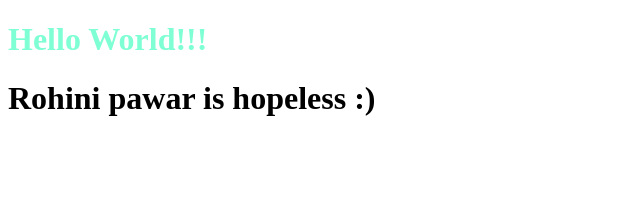
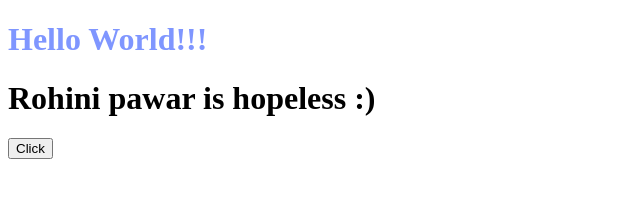
Before and after one commit to RahulSomangoudar/pineapple, a plain HTML site: page index.html in a window 1280 px wide. Shown: the whole page, without its empty margins (0-640 px from the left). Drawn offline with Linux system fonts and the light colour scheme.

Commit message:
New button added

```diff
--- a/index.html
+++ b/index.html
@@ -6,7 +6,8 @@
     <title>Document</title>
 </head>
 <body>
-    <h1 style = "color: aquamarine;">Hello World!!!</h1>
+    <h1 style = "color: rgb(127, 150, 255);">Hello World!!!</h1>
     <h1>Rohini pawar is hopeless :)</h1>
+    <button onclick="alert('It is Intresting sir!!!')">Click</button>
 </body>
 </html>
```
